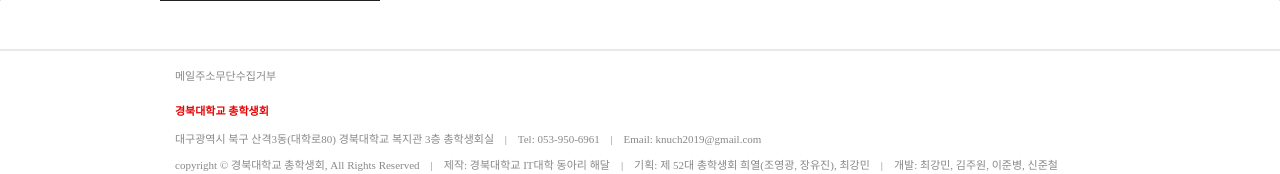
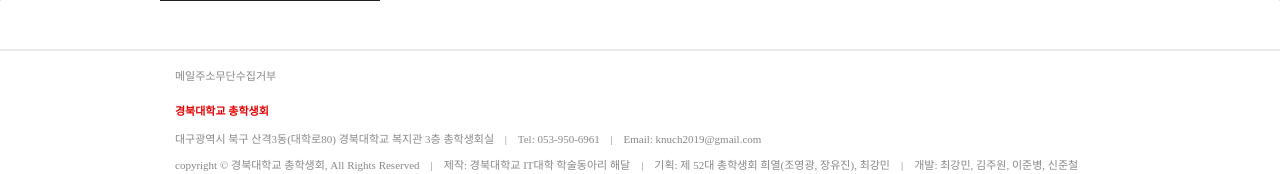
Before and after one commit to haedal-with-knu/KNUstudents2, a Django app: page /excution/1/ in a window 1280 px wide. Shown: the part 720-894 px from the top of the page. Run offline with Django 3.2, Linux system fonts and the light colour scheme; data that the repository does not hold is empty; some libraries are stand-ins or nearby versions; some web fonts are replaced.

Commit message:
edit footer

```diff
--- a/templates/base.html
+++ b/templates/base.html
@@ -131,7 +131,7 @@
         <div class="copyright">
             <span>copyright © 경북대학교 총학생회, All Rights Reserved</span>
             <span class="space">|</span>
-            <span>제작: 경북대학교 IT대학 동아리 해달</span>
+            <span>제작: 경북대학교 IT대학 학술동아리 해달</span>
             <span class="space">|</span>
             <span>기획: 제 52대 총학생회 희열(조영광, 장유진), 최강민</span>
             <span class="space">|</span>
```
